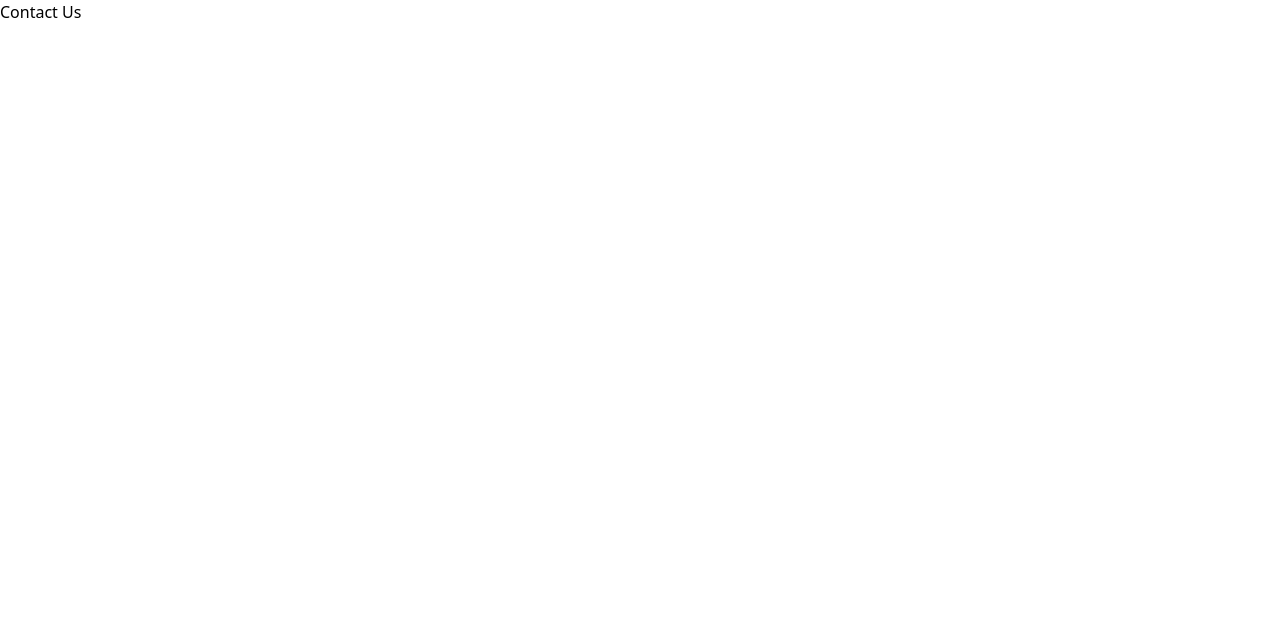
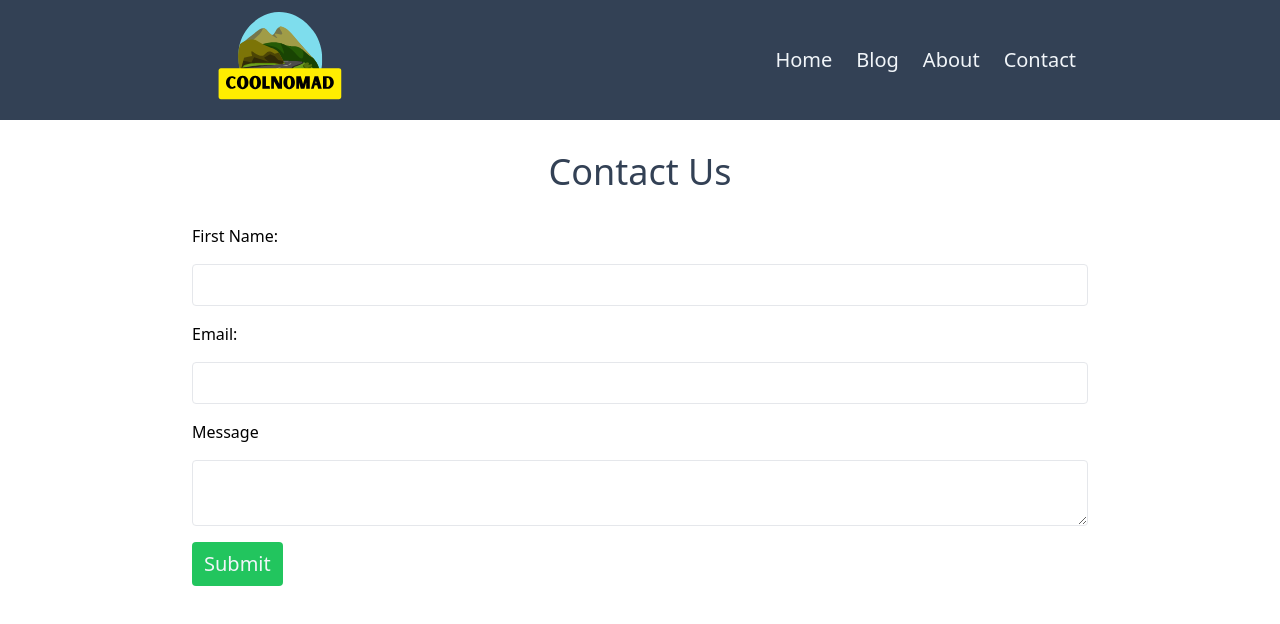
Before and after one commit to iabhinavr/CoolNomad-NextJS, a Next.js app: page /contact in a window 1280 px wide. Shown: the top 624 px of the page. Built offline with nearby package versions, Linux system fonts and the light colour scheme.

Commit message:
contact page added

```diff
--- /dev/null
+++ b/pages/api/form.js
@@ -0,0 +1,9 @@
+export default function handler(req, res) {
+    const body = req.body;
+
+    if(!body.firstName || !body.email || !body.message) {
+        return res.status(400).json({data: "first name, email, and message fields are required!"});
+    }
+
+    return res.status(200).json({data: "form submitted successfully"});
+}
--- a/pages/contact.js
+++ b/pages/contact.js
@@ -1,5 +1,85 @@
+import Head from "next/head";
+import SiteHeader from "../components/SiteHeader";
+import SiteFooter from "../components/SiteFooter";
+import { useState } from "react";
+
 export default function Contact() {
+
+    const [submitStatus, setSumbitStatus] = useState(false);
+    const [responseMessage, setResponseMessage] = useState('');
+    const [alertColor, setAlertColor] = useState('bg-green-500');
+
+    const handleSubmit = async (event) => {
+        event.preventDefault();
+
+        const data = {
+            firstName: event.target.firstName.value,
+            email: event.target.email.value,
+            message: event.target.message.value,
+        }
+
+        const jsonData = JSON.stringify(data);
+
+        const response = await fetch('/api/form', {
+            method: 'POST',
+            headers: {
+                'Content-Type': 'application/json',
+            },
+            body: jsonData,
+        });
+
+        const result = await response.json();
+        console.log(result.data);
+
+
+        setSumbitStatus(true);
+        setResponseMessage(result.data);
+
+        if(!response.ok) {
+            setAlertColor('bg-red-500');
+        }
+        else {
+            setAlertColor('bg-green-500');
+        }
+
+
+    }
+
     return (
-        <h1>Contact Us</h1>
+        <>
+        <Head>
+            <title>Contact Us</title>
+        </Head>
+        <section className="bg-slate-700">
+            <SiteHeader className="header-contact" />
+        </section>
+        <section>
+            <div className="container mx-auto lg:max-w-4xl">
+                <h1 className="text-4xl text-center text-slate-700 py-8">Contact Us</h1>
+                <form className="contact-form" onSubmit={handleSubmit}>
+                    <label htmlFor="firstName">First Name:</label>
+                    <input type="text" id="firstName" name="firstName" />
+
+                    <label htmlFor="email">Email:</label>
+                    <input type="email" id="email" name="email" />
+
+                    <label htmlFor="message">Message</label>
+                    <textarea name="message" id="message"></textarea>
+
+                    <button type="submit">Submit</button>
+                </form>
+                {submitStatus ? <SubmissionAlert message={responseMessage} alertColor={alertColor} /> : null}
+            </div>
+
+        </section>
+        </>
     );
 }
+
+const SubmissionAlert = ({message, alertColor}) => {
+    return (
+        <div className={`${alertColor} py-2 px-4 mt-4 text-slate-100 rounded-md`}>
+            {message}
+        </div>
+    )
+}
--- a/styles/main.css
+++ b/styles/main.css
@@ -28,4 +28,17 @@
     .post-content h3 {
         @apply text-xl font-bold py-4;
     }
+
+    .contact-form label {
+        @apply block w-full mb-4;
+    }
+
+    .contact-form input,
+    .contact-form textarea {
+        @apply block border focus:outline-none focus:ring focus:ring-yellow-300 focus:ring-offset-2 focus:ring-opacity-50 w-full mb-4 p-2 rounded;
+    }
+
+    .contact-form button {
+        @apply inline-block bg-green-500 focus:outline-none focus:ring focus:ring-yellow-300 focus:ring-offset-2 focus:ring-opacity-50 mb-4 px-3 py-2 text-slate-100 text-xl hover:bg-green-600 active:bg-green-700 rounded;
+    }
 }
```
